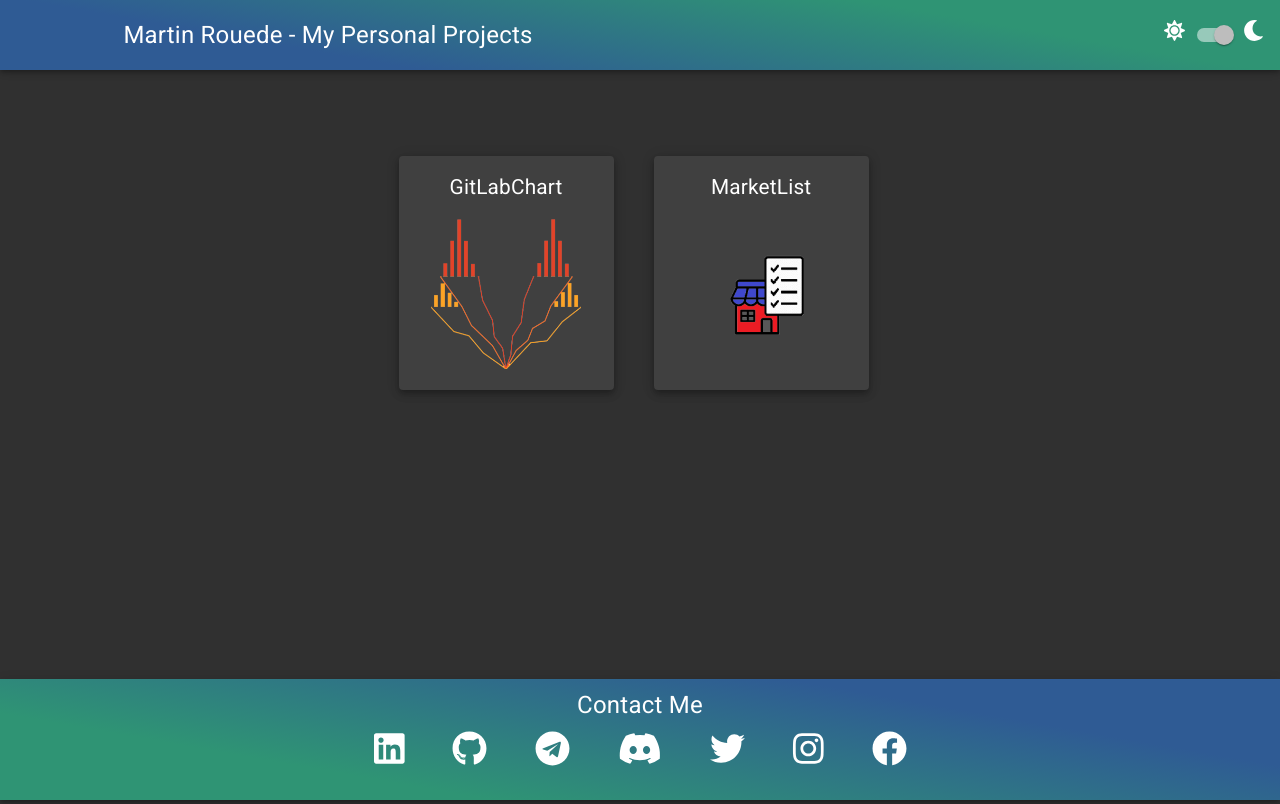
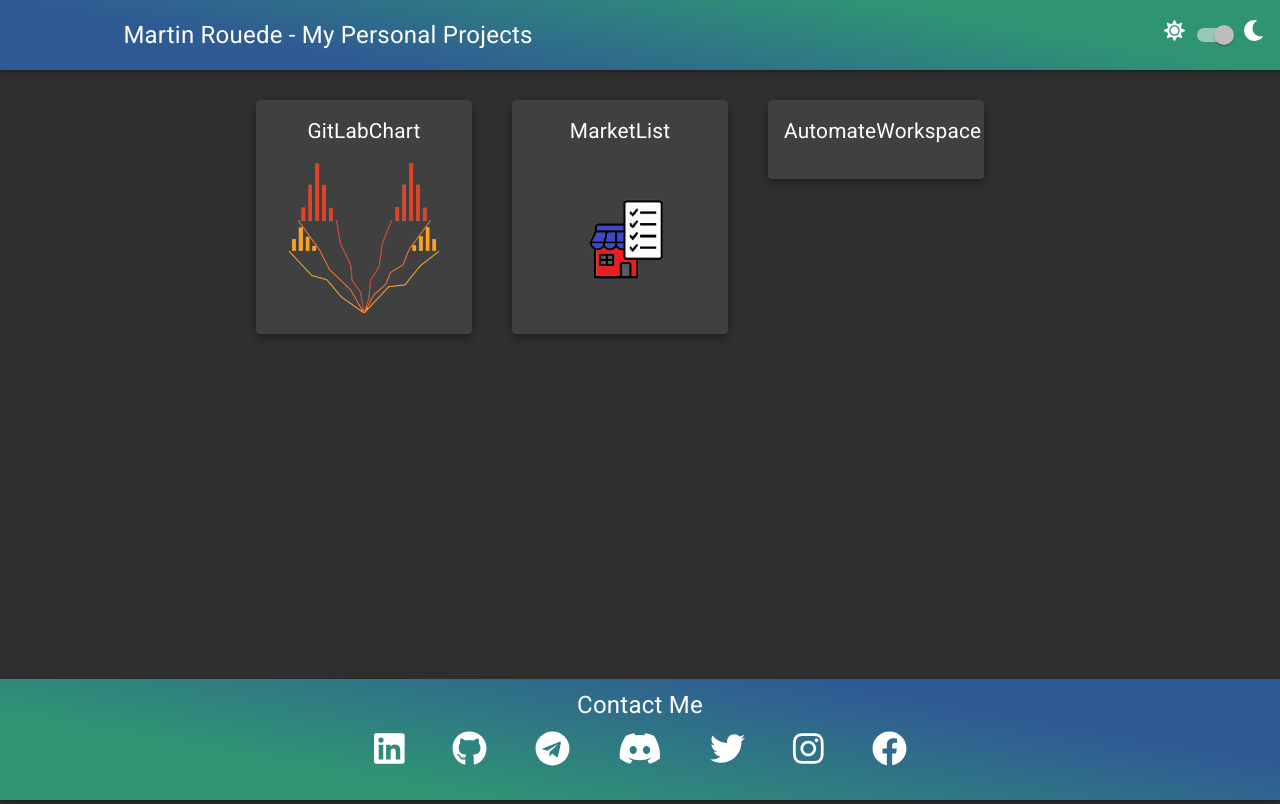
Before and after one commit to martinrouede/portfolio, a React (Create React App) app: page / in a window 1280 px wide. Built offline with nearby package versions, Linux system fonts and the light colour scheme.

Commit message:
se agrega nuevo proyecto y se acomodan estilos

```diff
--- a/src/App.jsx
+++ b/src/App.jsx
@@ -14,10 +14,7 @@ const useStyles = makeStyles((theme) => ({
   App: {
     textAlign: 'center',
     display: 'flex',
-    height: '100vh',
-    width: '99vw',
     flexDirection: 'column',
-    padding: theme.spacing(2)
   }
 }));
 
--- a/src/components/Projects.jsx
+++ b/src/components/Projects.jsx
@@ -4,7 +4,6 @@ import Link from '@material-ui/core/Link';
 import Grid from '@material-ui/core/Grid';
 
 import styles from '../styles/Projects';
-//import GitLabChartLogo from '../logos/GitLabChart-logo.png';
 
 const Projects = (params) => {
 
@@ -18,7 +17,10 @@ const Projects = (params) => {
                         <Link href={aProject.url}>
                             <Paper className={classes.paper} elevation={5} >
                                 <Typography className={classes.titlePaper}>{aProject.name}</Typography>
-                                <img src={require(`../logos/${aProject.icon}`).default} className={classes.icon} />
+                                {aProject.icon ?
+                                    <img src={require(`../logos/${aProject.icon}`).default} className={classes.icon} />
+                                    : <></>
+                                }
                             </Paper>
                         </Link>
                     </Grid>
--- a/src/properties.js
+++ b/src/properties.js
@@ -12,6 +12,7 @@ module.exports = {
     projects: [
         { name: 'GitLabChart', url: 'https://github.com/martinrouede/gitlabchart', icon: 'GitLabChart-logo.png' },
         { name: 'MarketList', url: 'https://github.com/martinrouede/MarketList', icon: 'MarketList-logo.png' },
+        { name: 'AutomateWorkspace', url: 'https://github.com/martinrouede/automate-workspace', icon: '' },
     ]
 }
 
--- a/src/styles/Projects.js
+++ b/src/styles/Projects.js
@@ -2,13 +2,19 @@ import { makeStyles } from '@material-ui/core/styles';
 
 const useStyles = makeStyles((theme) => ({
     grid: {
-        flexGrow: 1,
         justifyContent: 'center',
-        marginTop: theme.spacing(15)
+        alignItems: 'flex-start',
+        width: '100%',
+        marginTop: theme.spacing(15),
+        marginBottom: theme.spacing(25),
+        [theme.breakpoints.up('lg')]: {
+            marginTop: theme.spacing(10),
+            marginBottom: theme.spacing(10),
+        },
     },
     gridItem: {
         width: '20%',
-        minWidth: '200px'
+        minWidth: '250px'
     },
     paper: {
         backgroundColor: theme.palette.action.hover,
```
